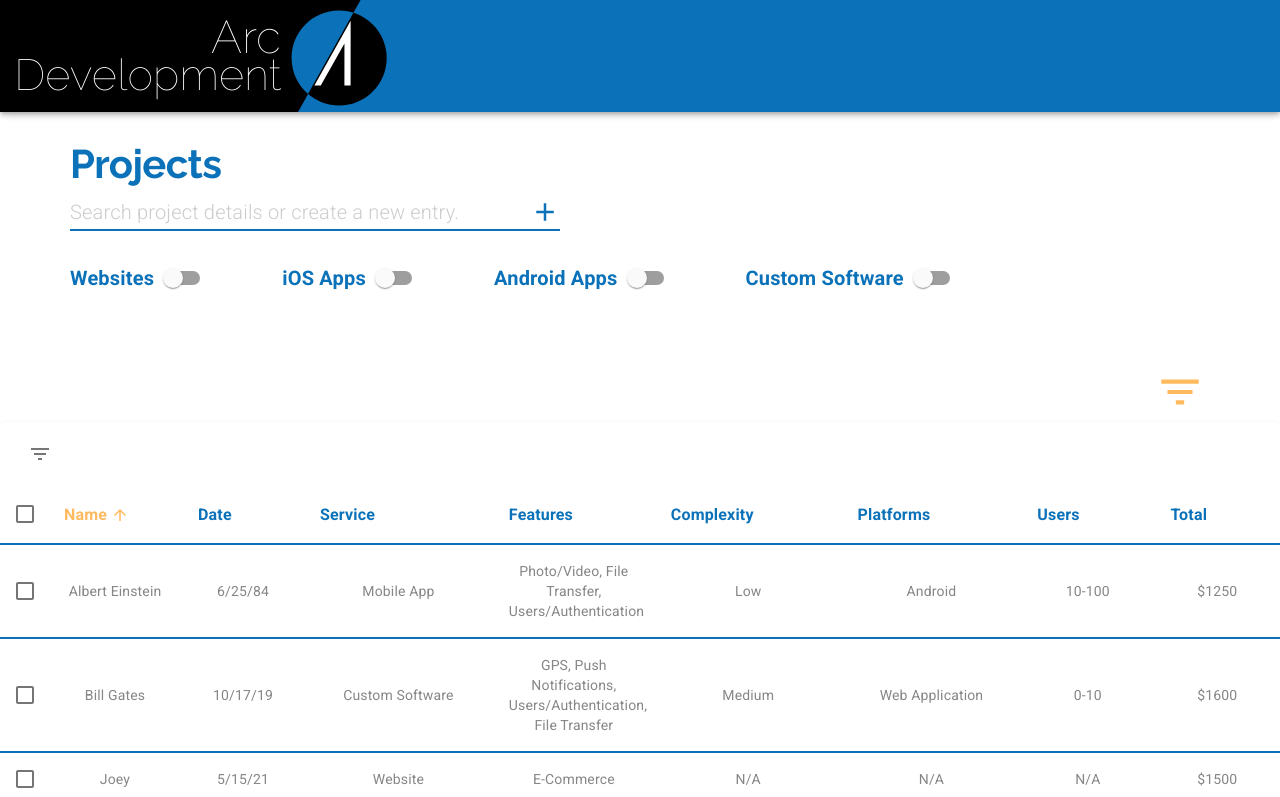
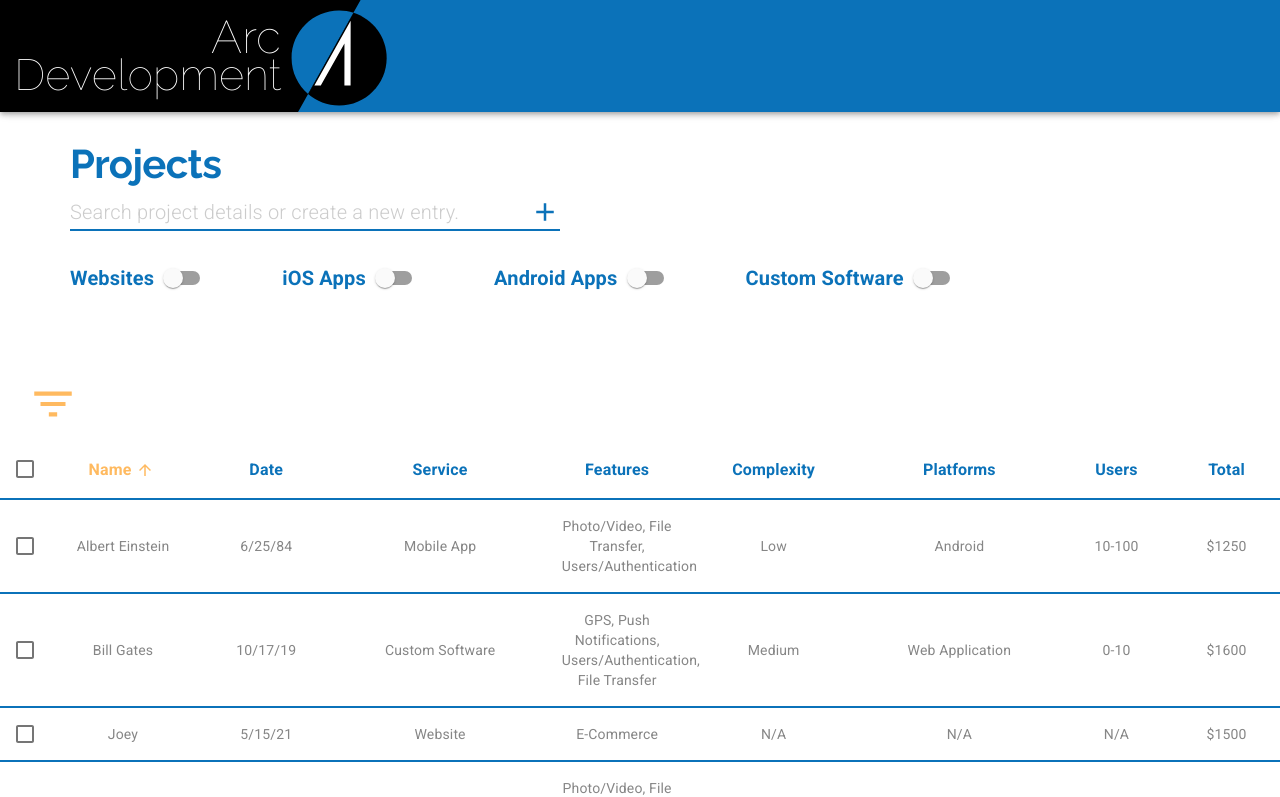
Before and after one commit to Doode1524/project-planner-mui, a Next.js app: page / in a window 1280 px wide. Shown: the top 797 px of the page. Built offline with nearby package versions, Linux system fonts and the light colour scheme.

Commit message:
fix table sort styling and bugs

```diff
--- a/pages/index.js
+++ b/pages/index.js
@@ -29,7 +29,7 @@ import Select from "@material-ui/core/Select";
 import MenuItem from "@material-ui/core/MenuItem";
 import Button from "@material-ui/core/Button";
 import { format } from "date-fns";
-import EnhancedTable from '../src/ui/EnhancedTable'
+import EnhancedTable from "../src/ui/EnhancedTable";
 
 const useStyles = makeStyles((theme) => ({
   service: {
@@ -285,15 +285,7 @@ export default function ProjectManager() {
             />
           </FormGroup>
         </Grid>
-        <Grid item container justify="flex-end" style={{ marginTop: "5em" }}>
-          <Grid item style={{ marginRight: 75 }}>
-            <FilterListIcon
-              color="secondary"
-              style={{ fontSize: 50 }}
-            ></FilterListIcon>
-          </Grid>
-        </Grid>
-        <Grid item style={{ marginBottom: "15em" }}>
+        <Grid item style={{marginTop: "5em", marginBottom: "15em" }}>
           <EnhancedTable rows={rows} />
         </Grid>
         <Dialog
--- a/src/ui/EnhancedTable.js
+++ b/src/ui/EnhancedTable.js
@@ -20,7 +20,6 @@ import FormControlLabel from "@material-ui/core/FormControlLabel";
 import Switch from "@material-ui/core/Switch";
 import DeleteIcon from "@material-ui/icons/Delete";
 import FilterListIcon from "@material-ui/icons/FilterList";
-
 
 function descendingComparator(a, b, orderBy) {
   if (b[orderBy] < a[orderBy]) {
@@ -90,10 +89,11 @@ function EnhancedTableHead(props) {
         {headCells.map((headCell) => (
           <TableCell
             key={headCell.id}
-            align={headCell.numeric ? "right" : "left"}
+            align="center"
             sortDirection={orderBy === headCell.id ? order : false}
           >
             <TableSortLabel
+            hideSortIcon
               active={orderBy === headCell.id}
               direction={orderBy === headCell.id ? order : "asc"}
               onClick={createSortHandler(headCell.id)}
@@ -166,13 +166,13 @@ const EnhancedTableToolbar = (props) => {
       {numSelected > 0 ? (
         <Tooltip title="Delete">
           <IconButton aria-label="delete">
-            <DeleteIcon />
+            <DeleteIcon style={{ fontSize: 30 }} color="primary" />
           </IconButton>
         </Tooltip>
       ) : (
         <Tooltip title="Filter list">
           <IconButton aria-label="filter list">
-            <FilterListIcon />
+            <FilterListIcon style={{ fontSize: 50 }} color="secondary" />
           </IconButton>
         </Tooltip>
       )}
@@ -263,12 +263,9 @@ export default function EnhancedTable(props) {
 
   const isSelected = (name) => selected.indexOf(name) !== -1;
 
-  const emptyRows =
-    rowsPerPage - Math.min(rowsPerPage, props.rows.length - page * rowsPerPage);
-
   return (
     <div className={classes.root}>
-      <Paper className={classes.paper}>
+      <Paper className={classes.paper} elevation={0}>
         <EnhancedTableToolbar numSelected={selected.length} />
         <TableContainer>
           <Table
@@ -287,7 +284,10 @@ export default function EnhancedTable(props) {
               rowCount={props.rows.length}
             />
             <TableBody>
-              {stableSort(props.rows.filter(row => row.search), getComparator(order, orderBy))
+              {stableSort(
+                props.rows.filter((row) => row.search),
+                getComparator(order, orderBy)
+              )
                 .slice(page * rowsPerPage, page * rowsPerPage + rowsPerPage)
                 .map((row, index) => {
                   const isItemSelected = isSelected(row.name);
@@ -330,11 +330,6 @@ export default function EnhancedTable(props) {
                     </TableRow>
                   );
                 })}
-              {emptyRows > 0 && (
-                <TableRow style={{ height: 53 * emptyRows }}>
-                  <TableCell colSpan={6} />
-                </TableRow>
-              )}
             </TableBody>
           </Table>
         </TableContainer>
```
